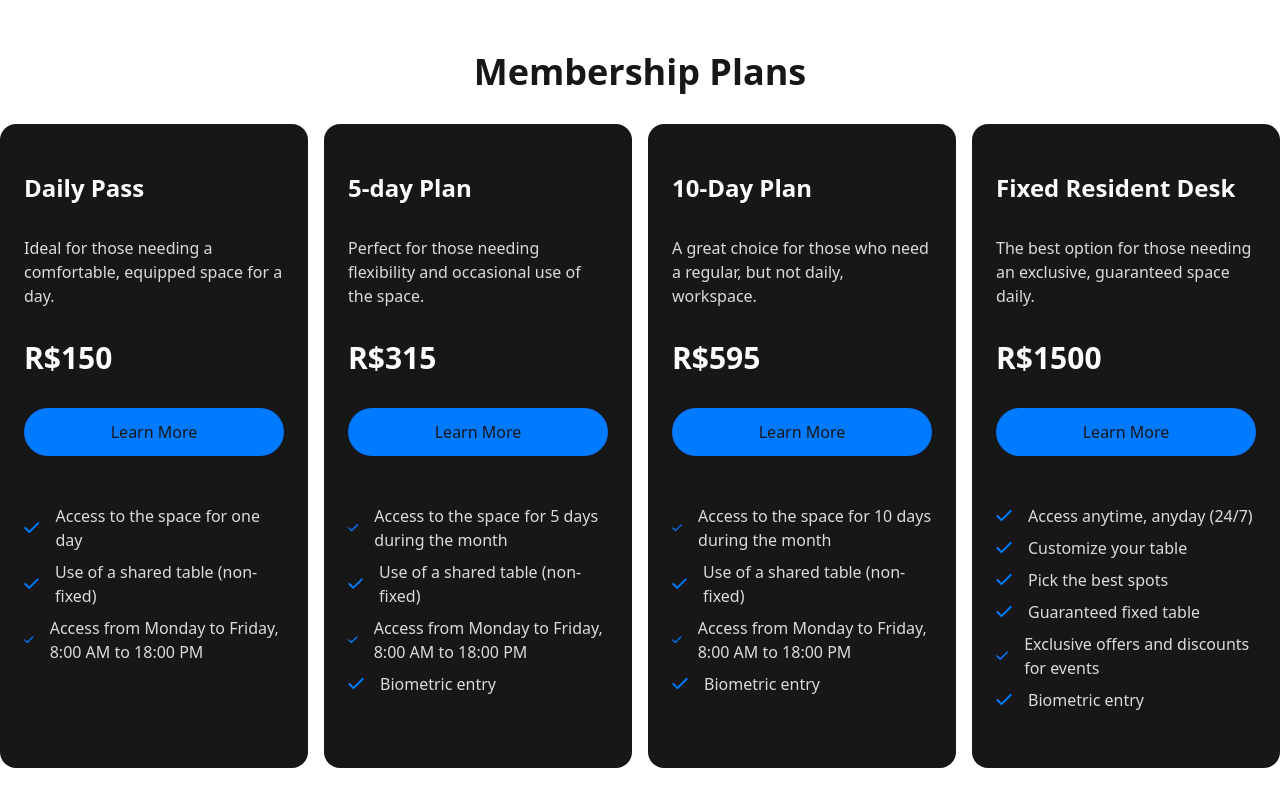
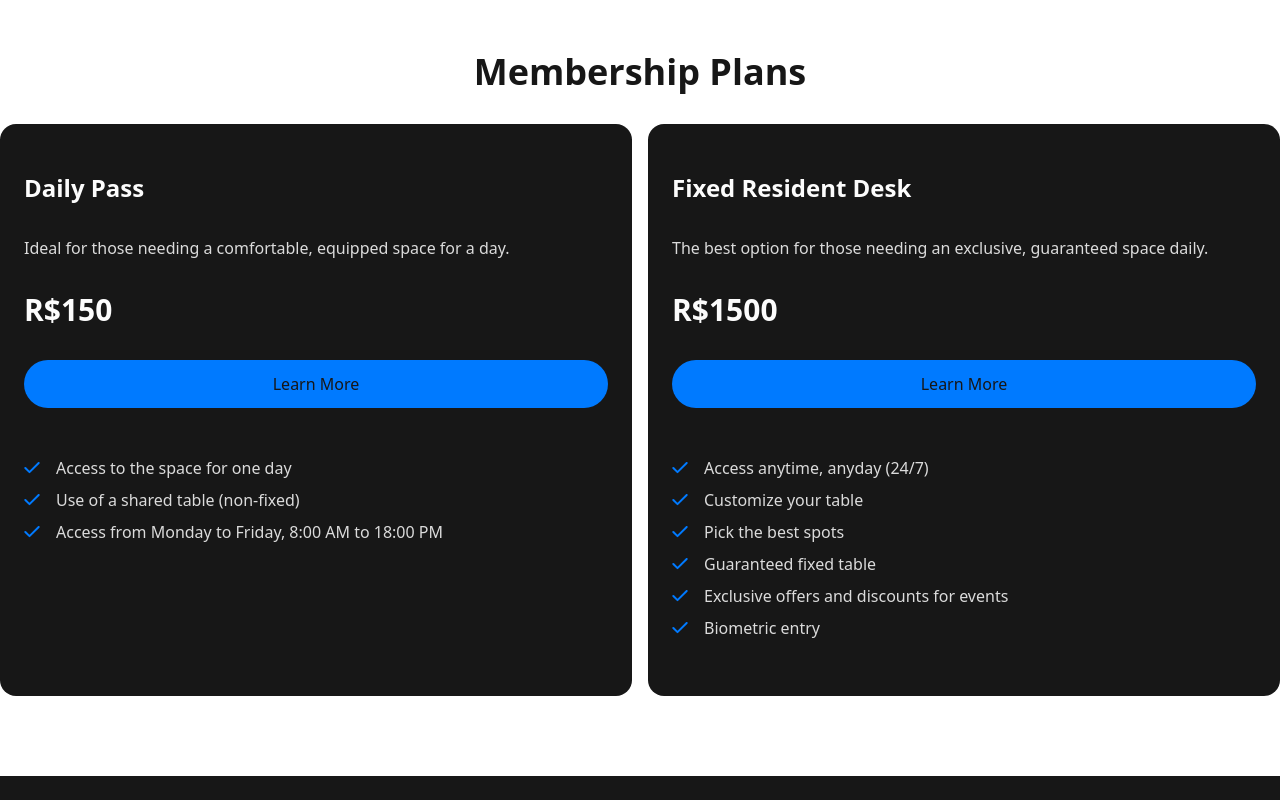
Before and after one commit to xdaluca/website-bamba, a Next.js app: page /Cowork in a window 1280 px wide. Shown: the part 1640-2440 px from the top of the page. Built offline with nearby package versions, Linux system fonts and the light colour scheme.

Commit message:
Update MembershipPlans.tsx

```diff
--- a/src/components/cowork/MembershipPlans.tsx
+++ b/src/components/cowork/MembershipPlans.tsx
@@ -12,32 +12,6 @@ const data = [
       "Access to the space for one day",
       "Use of a shared table (non-fixed)",
       "Access from Monday to Friday, 8:00 AM to 18:00 PM",
-    ],
-    link: "https://wa.me/5521990916839",
-  },
-  {
-    name: "5-day Plan",
-    price: "R$315",
-    description:
-      "Perfect for those needing flexibility and occasional use of the space.",
-    benefits: [
-      "Access to the space for 5 days during the month",
-      "Use of a shared table (non-fixed)",
-      "Access from Monday to Friday, 8:00 AM to 18:00 PM",
-      "Biometric entry",
-    ],
-    link: "https://wa.me/5521990916839",
-  },
-  {
-    name: "10-Day Plan",
-    price: "R$595",
-    description:
-      "A great choice for those who need a regular, but not daily, workspace.",
-    benefits: [
-      "Access to the space for 10 days during the month",
-      "Use of a shared table (non-fixed)",
-      "Access from Monday to Friday, 8:00 AM to 18:00 PM",
-      "Biometric entry",
     ],
     link: "https://wa.me/5521990916839",
   },
```
